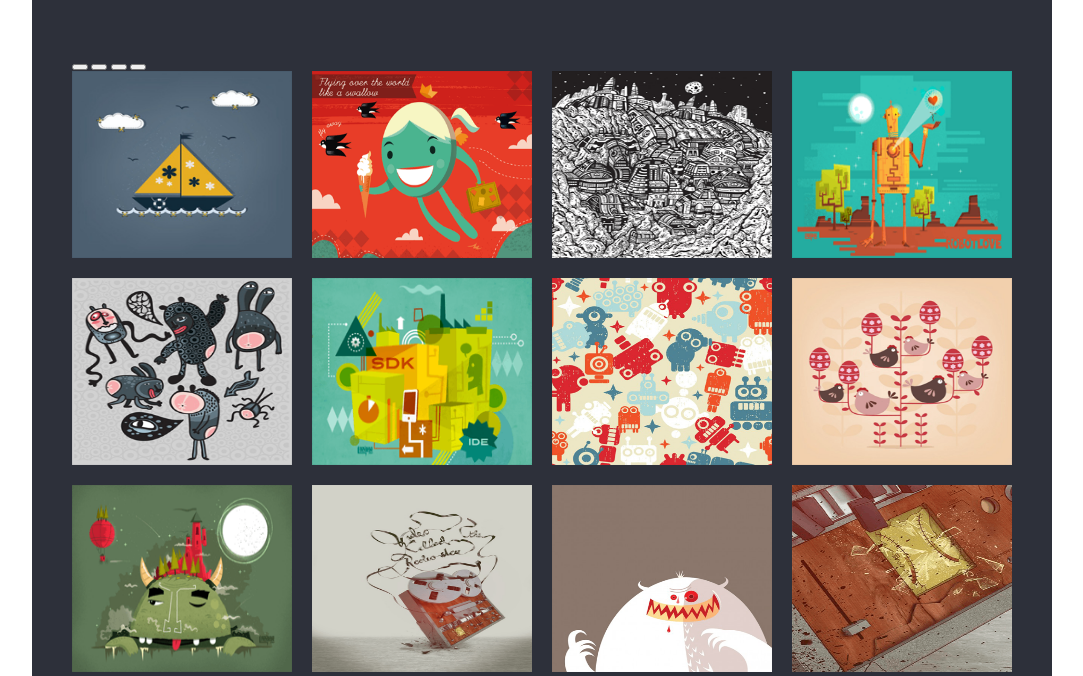
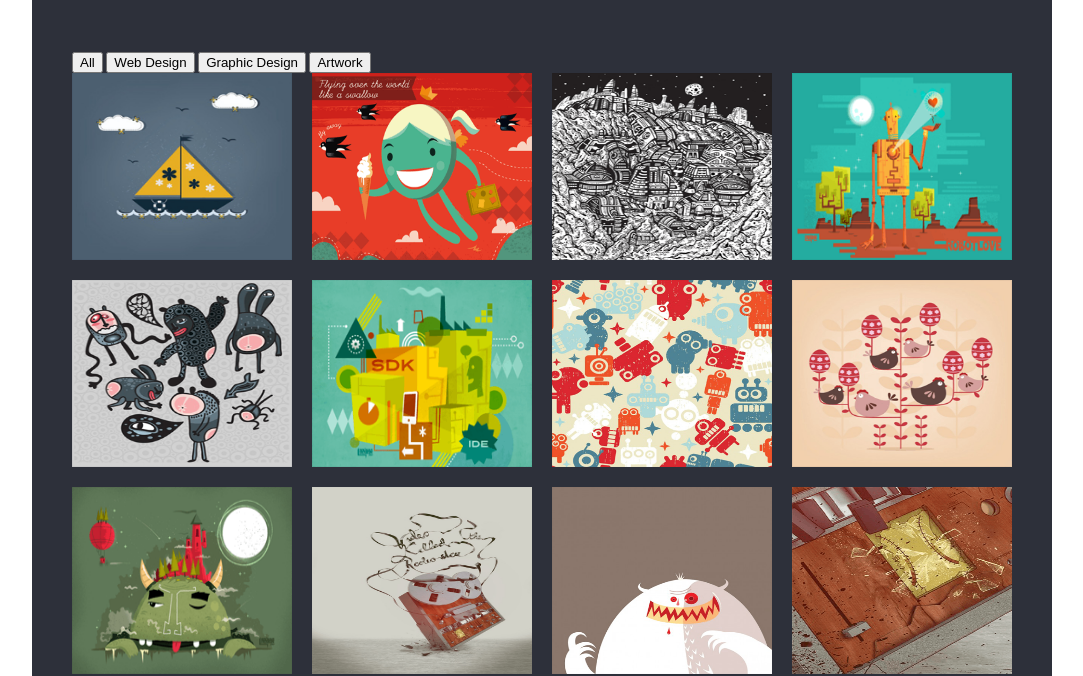
Before and after one commit to Peleka/Singolo, a plain HTML site: page singolo2.html in a window 1280 px wide. Shown: the part 146-822 px from the top of the page, without its empty margins (98-1181 px from the left). Drawn offline with Linux system fonts and the light colour scheme.

Commit message:
fix: change button layout

```diff
--- a/singolo2.html
+++ b/singolo2.html
@@ -12,10 +12,12 @@
     <div class="wrapper">
       <h1 class="title__style title__style--portfolio">Portfolio</h1>
       <p class="text__style text__style--portfolio">Duis mollis, est non commodo luctus, nisi erat porttitor ligula, eget lacinia odio sem nec elit.</p>
-      <button class="portfolio__button portfolio__button--all"></button>
-      <button class="portfolio__button portfolio__button--web"></button>
-      <button class="portfolio__button portfolio__button--graphic"></button>
-      <button class="portfolio__button portfolio__button--art"></button>
+      <nav class="portfolio__buttons">
+        <button class="portfolio__button portfolio__button--activ">All</button>
+        <button class="portfolio__button">Web Design</button>
+        <button class="portfolio__button">Graphic Design</button>
+        <button class="portfolio__button">Artwork</button>
+      </nav>
       <div class="portfolio__wrapper">
         <ul class="pictures__list layout-4-columns">
           <li class="picture__item">
```
